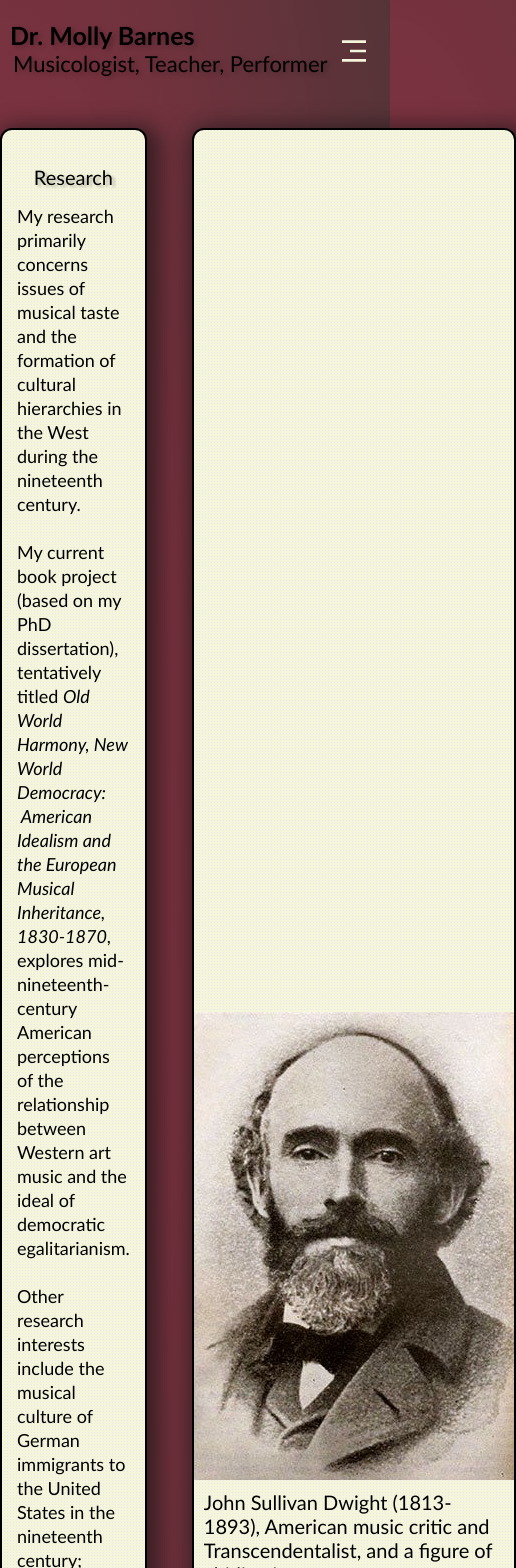
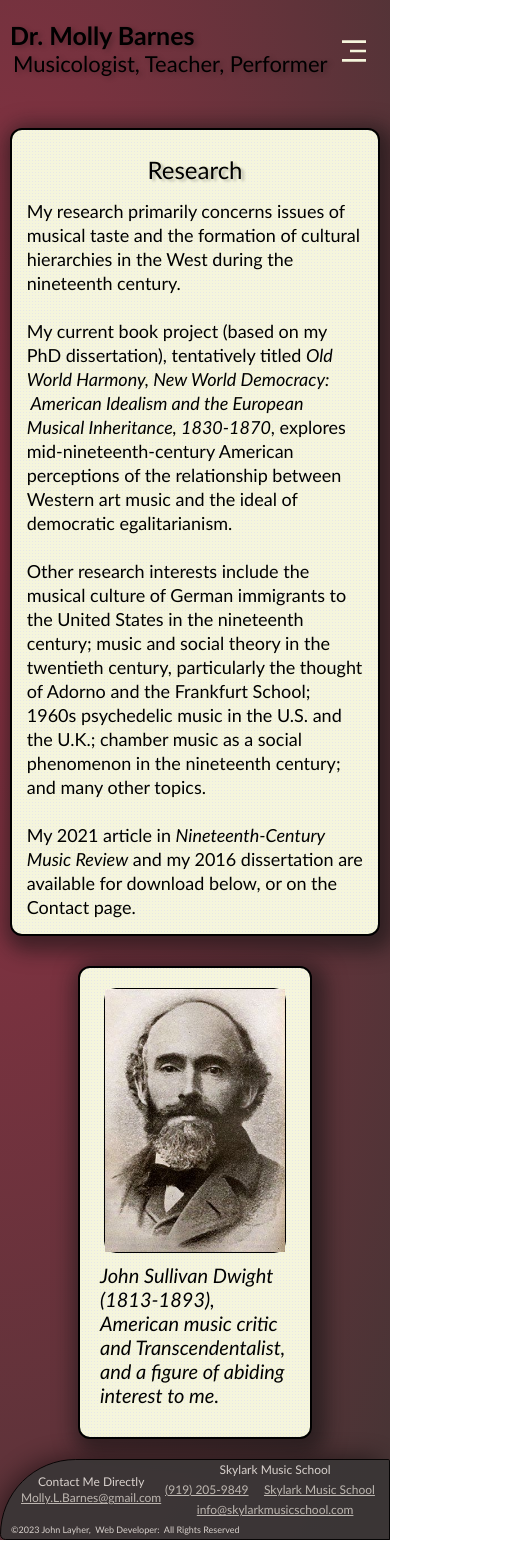
Before and after one commit to jlayher/molly-barnes-music, a Next.js app: page /research in a window 390 px wide. Shown: the top 1568 px of the page, 516 px wide, since content can reach past the window. After the commit the page ends 1540 px from the top, so only its background shows below. Built offline with nearby package versions, Linux system fonts and the light colour scheme.

Commit message:
fixed research page

```diff
--- a/src/pages/research.js
+++ b/src/pages/research.js
@@ -44,13 +44,19 @@ const research = () => {
           </div>
 
 
-        <div className={styles.research__body_image_container}>
-          <Image
+          <div className={styles.research__body_image_container}>
+            <div className={styles.research__body_image_container_img}>
+            <Image
             src={johnSullivanImg}
-            alt="site logo"
+              alt="site logo"
+
             />
-            <p>
+            </div>
+
+            <p><i>
             John Sullivan Dwight (1813-1893), American music critic and Transcendentalist, and a figure of abiding interest to me.
+            </i>
+
             </p>
           </div>
 </div>
--- a/src/styles/header.module.css
+++ b/src/styles/header.module.css
@@ -7,7 +7,7 @@
 
 
     padding: 40px 70px 20px 70px;
-    margin-bottom: 25px;
+    margin-bottom: 30px;
 
     text-shadow: 3px 2px 5px rgba(0,0,0,0.25);
 
--- a/src/styles/research.module.css
+++ b/src/styles/research.module.css
@@ -53,9 +53,10 @@
     border-radius: 12px;
     padding: 10px;
     /* margin: 0 auto; */
-    /* margin-right: 30px;
-    margin-top: 190px; */
+    margin-right: 30px;
+    margin-left: 40px;
     margin-bottom: 50px;
+
       /* gradient generated with cssmatic.com */
     -webkit-box-shadow: 5px 6px 20px 9px rgba(18,18,18,0.57);
     -moz-box-shadow: 5px 6px 20px 9px rgba(18,18,18,0.57);
@@ -66,8 +67,11 @@
 }
 
 .research__body_text_research h1 {
-    font-size: 32px;
+    font-size: 44px;
     padding-top: 25px;
+    font-weight: 400;
+    margin: 10px 0px 0px 0px;
+    text-shadow: 3px 2px 3px rgba(0,0,0,0.25);
 }
 
 .research__body_text_research p {
@@ -98,12 +102,12 @@
     border-radius: 12px;
     /* margin-top: 15px; */
     margin-left: 45px;
-    margin-right: 25px;
+    margin-right: 45px;
     /* max-height: 675px; */
     /* padding: 10px 0px 10px 0px; */
-    padding-top: 20px;
+    padding: 20px 10px 20px 10px;
     border: 2px solid black;
-
+    max-height: 592px;;
     /* gradient generated with cssmatic.com */
     -webkit-box-shadow: 5px 6px 20px 9px rgba(18,18,18,0.57);
     -moz-box-shadow: 5px 6px 20px 9px rgba(18,18,18,0.57);
@@ -113,6 +117,13 @@
   /* experiment with gradient */
   background-size: 3px 3px;
   background-image: repeating-linear-gradient(45deg, #e7e7e7 0, #e7e7e7 0.2px, #F5F5DC 0, #F5F5DC 80%);
+}
+
+.research__body_image_container_img{
+    border: 1px solid black;
+    border-radius: 12px;
+    display: flex;
+
 }
 
 .research__body_image_container p{
@@ -142,32 +153,36 @@
 }
 @media screen and (max-width: 1450px) {
     .research__title{
-        font-size: 35px;
+        font-size: 44px;
     }
 }
 @media screen and (max-width: 1024px) {
+    .research__container {
+        display: flex;
+        flex-direction: column;
+        align-items: center;
+        margin-bottom: 20px;
+
+    }
     .research__title{
-        font-size: 32px;
+        font-size: 44px;
         max-width: 80%;
     }
     .research__body_text_container {
         max-width: 85%;
         margin: 0 auto;
         padding: 0;
-        margin-bottom: 10px;
+        margin-bottom: 0px;
     }
 
-    .research__body_text_teaching h1 {
-        font-size: 26px;
-    }
 
     .research__body_text_teaching p {
         font-size: 22px;
     }
 
-    .research__body_text_research h1 {
+    /* .research__body_text_research h1 {
         font-size: 26px;
-    }
+    } */
 
     .research__body_text_research p {
         font-size: 22px;
@@ -179,6 +194,22 @@
        /* .research__body_sidepanel_container{
         display: none;
     } */
+
+    .research__body_image_container{
+        display: flex;
+        justify-content: center;
+        max-width: 40%;
+
+    }
+    .research__body_text_research{
+        margin-bottom: 10px;
+    }
+
+    .research__body_image_container img {
+        max-width: 220px;
+        max-height: 321.75px;
+    }
+
 }
 @media screen and (max-width: 768px) {
     .research__body_container{
@@ -211,6 +242,16 @@
     .research__body_text_research{
         margin-right: 0px;
     }
+    .research__body_text_research h1 {
+        margin-top:  0px;
+        font-size: 32px;
+    }
+    .research__body_image_container{
+        display: flex;
+        justify-content: center;
+        max-width: 60%;
+
+    }
 }
 @media screen and (max-width: 450px) {
     .research__title{
@@ -224,7 +265,7 @@
 
 
     .research__body_text_teaching h1 {
-        font-size: 20px;
+        font-size: 22px;
     }
 
     .research__body_text_teaching p {
@@ -234,7 +275,7 @@
     font-size: 18px;
 }
     .research__body_text_research h1 {
-        font-size: 20px;
+        font-size: 24px;
     }
 
     .research__body_text_research p {
@@ -254,5 +295,8 @@
         padding: 15px;
         line-height: 24px;
     }
-
+    .research__body_image_container img {
+        max-width: 180px;
+        max-height: 263.25px;
+    }
 }
```
